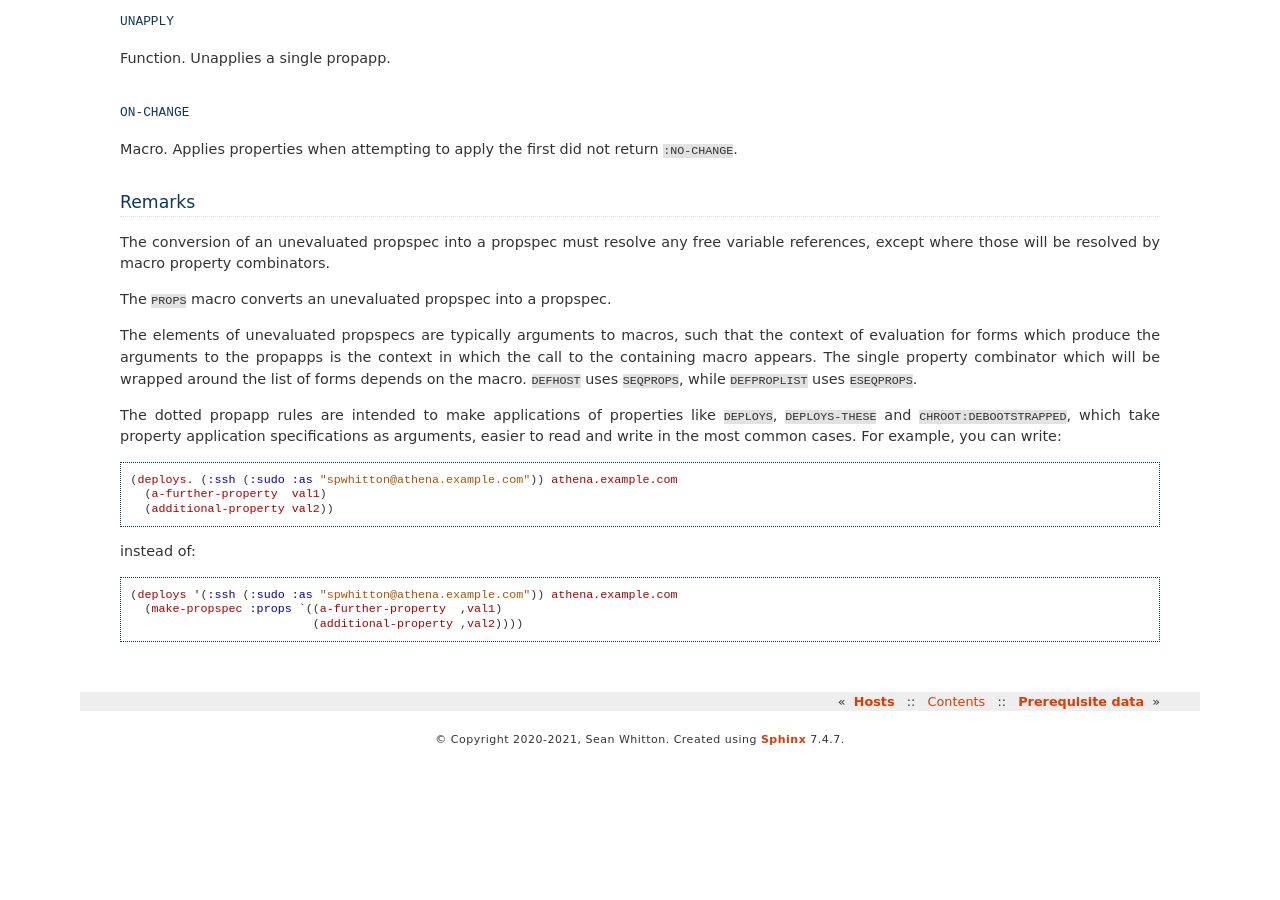
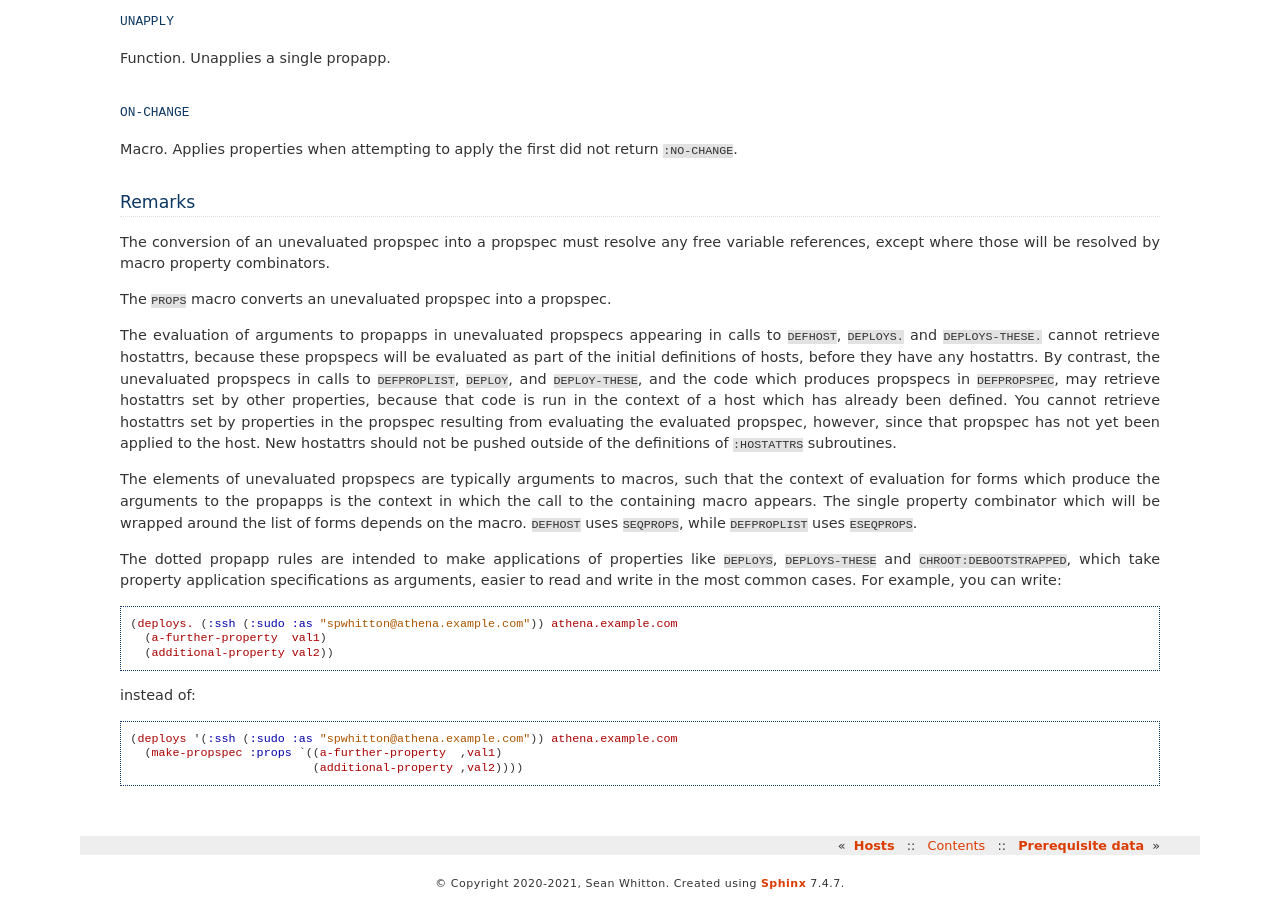
Before and after one commit to spwhitton/consfigurator, a Sphinx documentation site: the page built from doc/propspecs.rst, in a window 1280 px wide and 900 px high, scrolled down 1622 px. Built offline with Sphinx 7.4.7, drawn with Linux system fonts in a browser that asks for light colours; before the commit the page ends 2378 px from its top, so only the background shows below that.

Commit message:
more docs on hostattrs in unevaluated propspecs and in DEFPROPSPEC
Signed-off-by: Sean Whitton <spwhitton@spwhitton.name>

```diff
--- a/doc/propspecs.rst
+++ b/doc/propspecs.rst
@@ -137,6 +137,19 @@ property combinators.
 
 The ``PROPS`` macro converts an unevaluated propspec into a propspec.
 
+The evaluation of arguments to propapps in unevaluated propspecs appearing in
+calls to ``DEFHOST``, ``DEPLOYS.`` and ``DEPLOYS-THESE.`` cannot retrieve
+hostattrs, because these propspecs will be evaluated as part of the initial
+definitions of hosts, before they have any hostattrs.  By contrast, the
+unevaluated propspecs in calls to ``DEFPROPLIST``, ``DEPLOY``, and
+``DEPLOY-THESE``, and the code which produces propspecs in ``DEFPROPSPEC``,
+may retrieve hostattrs set by other properties, because that code is run in
+the context of a host which has already been defined.  You cannot retrieve
+hostattrs set by properties in the propspec resulting from evaluating the
+evaluated propspec, however, since that propspec has not yet been applied to
+the host.  New hostattrs should not be pushed outside of the definitions of
+``:HOSTATTRS`` subroutines.
+
 The elements of unevaluated propspecs are typically arguments to macros, such
 that the context of evaluation for forms which produce the arguments to the
 propapps is the context in which the call to the containing macro appears.
```
Also changed, not shown: 1 other file.
